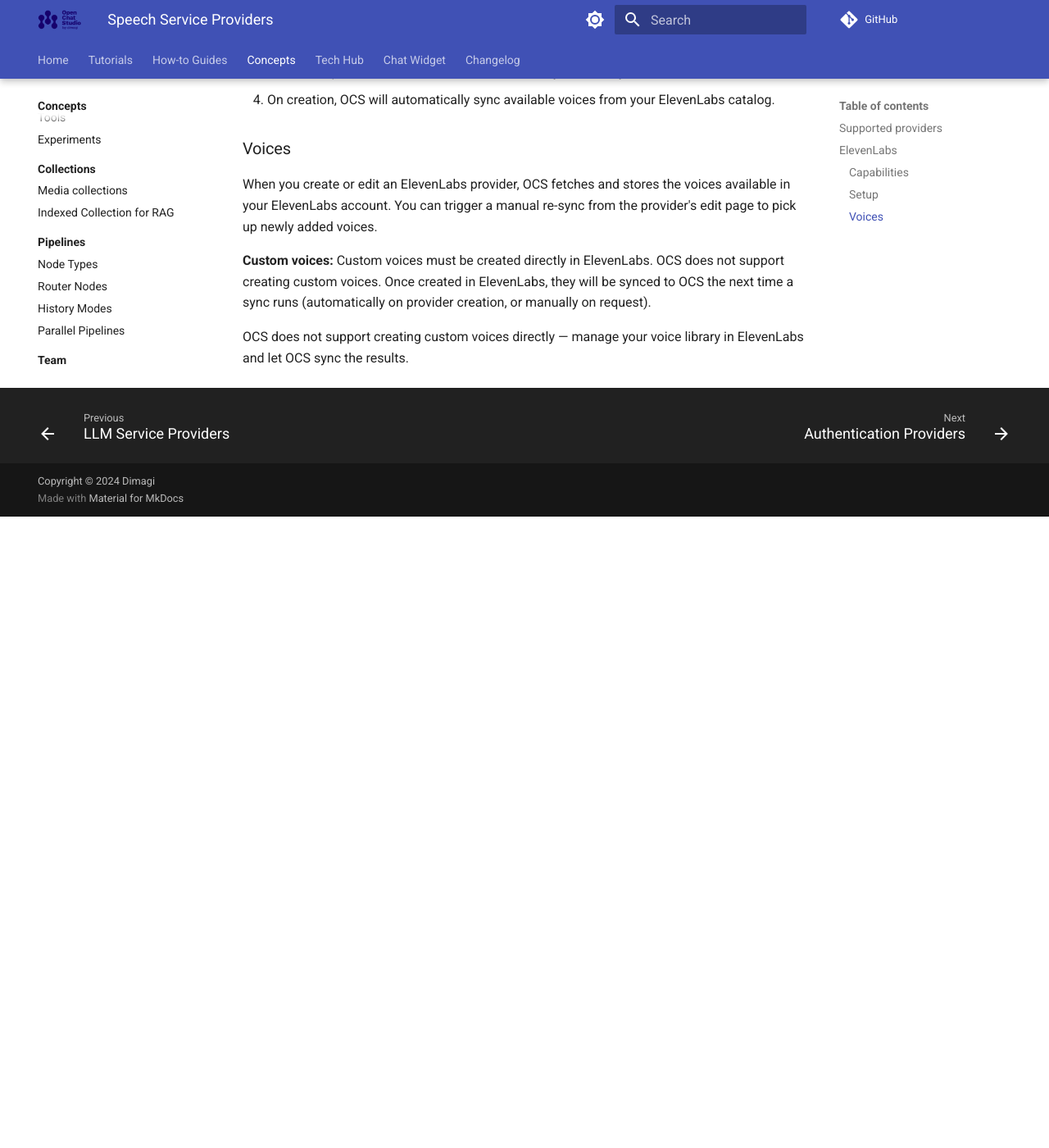
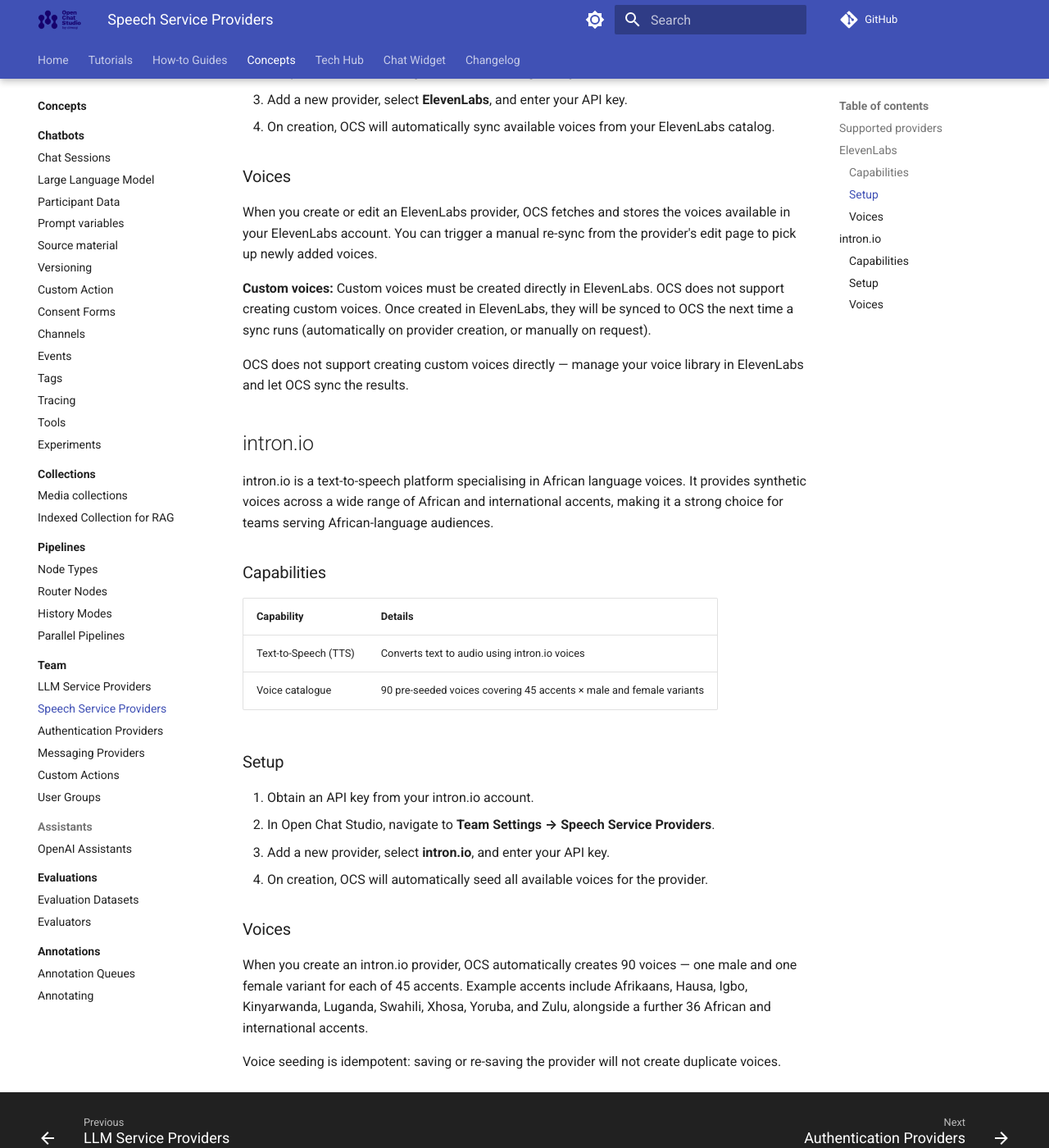
Before and after one commit to dimagi/open-chat-studio-docs, an MkDocs documentation site: the page built from docs/concepts/team/speech_providers.md, in a window 1280 px wide and 1400 px high, scrolled down 884 px. Shown: the whole window at 82% size. Built offline with MkDocs 1.6.1 and Material for MkDocs 9.7.7, drawn with Linux system fonts in a browser that asks for light colours; a script that is not in the unit is left out; comment, search, counter and statistics services are not loaded; before the commit the page ends 1514 px from its top, so only the background shows below that; some of the changed text lies outside the part shown.

Commit message:
update changelog and docs from OCS PR #3192
Co-Authored-By: Claude Sonnet 4.6 <noreply@anthropic.com>

```diff
--- a/docs/concepts/team/speech_providers.md
+++ b/docs/concepts/team/speech_providers.md
@@ -5,6 +5,7 @@ Speech service providers enable voice capabilities in Open Chat Studio, includin
 ## Supported providers
 
 - **ElevenLabs** — TTS, STT, and voice management including custom voice cloning
+- **intron.io** — TTS with 90 African and international accent voices
 
 ## ElevenLabs
 
@@ -32,3 +33,27 @@ When you create or edit an ElevenLabs provider, OCS fetches and stores the voice
 **Custom voices:** Custom voices must be created directly in ElevenLabs. OCS does not support creating custom voices. Once created in ElevenLabs, they will be synced to OCS the next time a sync runs (automatically on provider creation, or manually on request).
 
 OCS does not support creating custom voices directly — manage your voice library in ElevenLabs and let OCS sync the results.
+
+## intron.io
+
+intron.io is a text-to-speech platform specialising in African language voices. It provides synthetic voices across a wide range of African and international accents, making it a strong choice for teams serving African-language audiences.
+
+### Capabilities
+
+| Capability | Details |
+|---|---|
+| Text-to-Speech (TTS) | Converts text to audio using intron.io voices |
+| Voice catalogue | 90 pre-seeded voices covering 45 accents × male and female variants |
+
+### Setup
+
+1. Obtain an API key from your intron.io account.
+2. In Open Chat Studio, navigate to **Team Settings → Speech Service Providers**.
+3. Add a new provider, select **intron.io**, and enter your API key.
+4. On creation, OCS will automatically seed all available voices for the provider.
+
+### Voices
+
+When you create an intron.io provider, OCS automatically creates 90 voices — one male and one female variant for each of 45 accents. Example accents include Afrikaans, Hausa, Igbo, Kinyarwanda, Luganda, Swahili, Xhosa, Yoruba, and Zulu, alongside a further 36 African and international accents.
+
+Voice seeding is idempotent: saving or re-saving the provider will not create duplicate voices.
```
Also changed, not shown: docs/changelog.md (+3 -0 lines).
